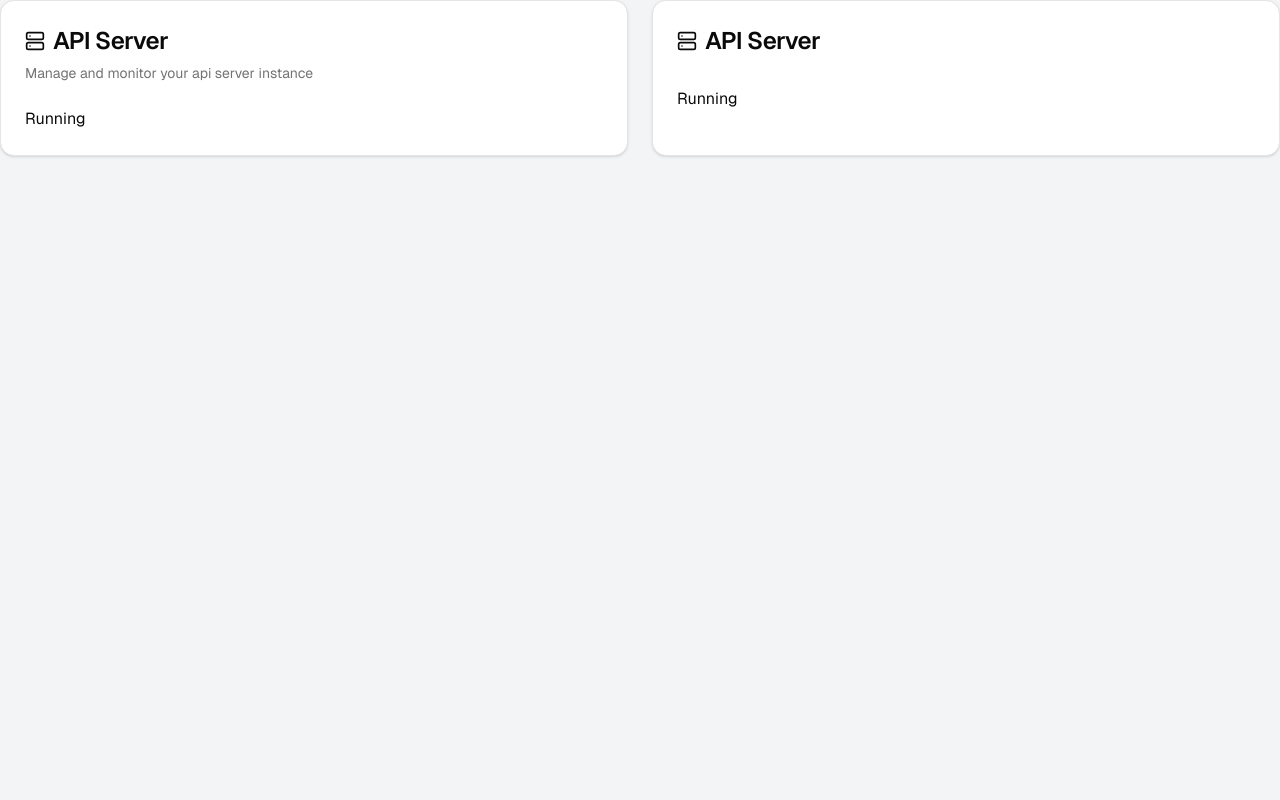
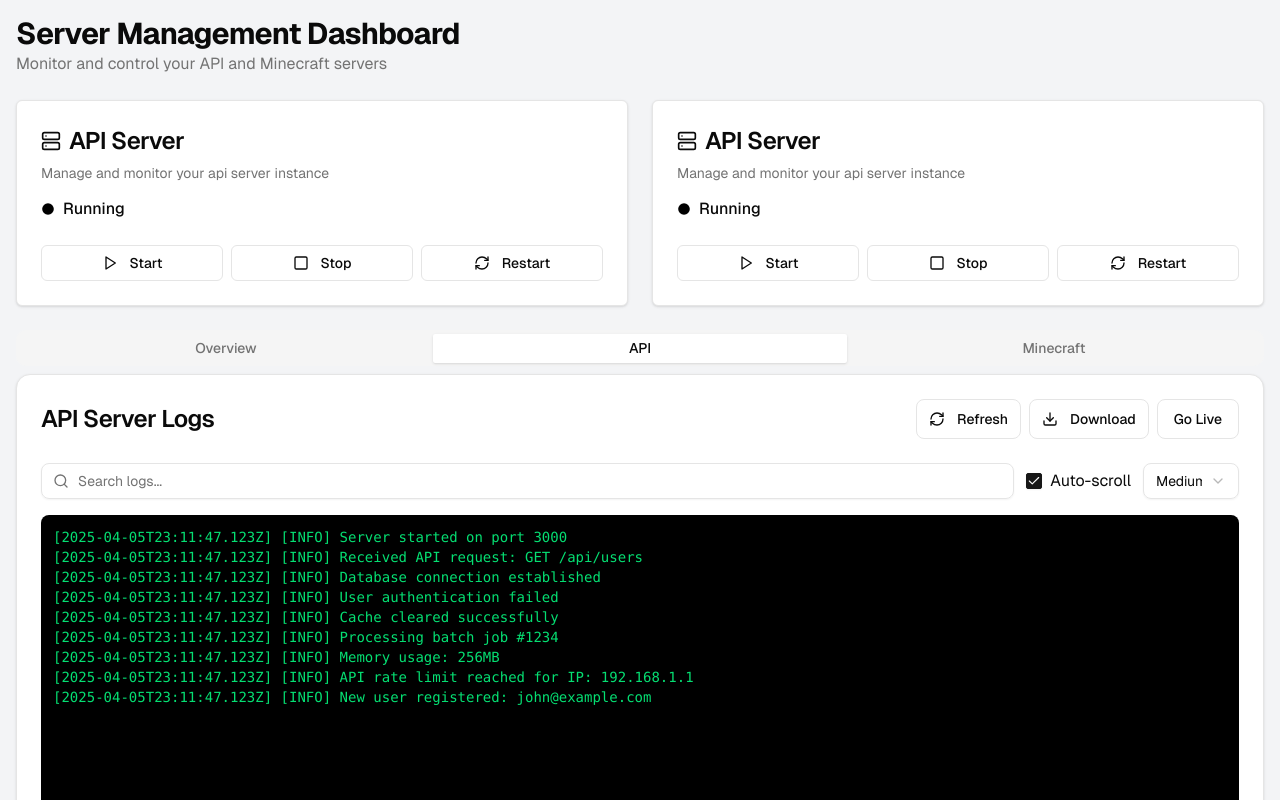
Before and after one commit to JoShMiQueL/MinecraftServerManager, a React (Vite) app: page / in a window 1280 px wide. Shown: the top 800 px of the page. Built offline with nearby package versions, Linux system fonts and the light colour scheme.

Commit message:
feat: implement main app layout and styling

```diff
--- a/src/App.tsx
+++ b/src/App.tsx
@@ -1,34 +1,60 @@
 import "./index.css";
-import { Card, CardContent, CardDescription, CardHeader, CardTitle } from "@/components/ui/card";
-import { Server } from "lucide-react";
+import Card from "@/components/Card";
+import { Tabs, TabsContent, TabsList, TabsTrigger } from "@/components/ui/tabs";
+import LogConsole from "./components/LogConsole";
+import Overview from "./components/Overview";
 
 function App() {
+  const mockAPILogs = [
+    "[2025-04-05T23:11:47.123Z] [INFO] Server started on port 3000",
+    "[2025-04-05T23:11:47.123Z] [INFO] Received API request: GET /api/users",
+    "[2025-04-05T23:11:47.123Z] [INFO] Database connection established",
+    "[2025-04-05T23:11:47.123Z] [INFO] User authentication failed",
+    "[2025-04-05T23:11:47.123Z] [INFO] Cache cleared successfully",
+    "[2025-04-05T23:11:47.123Z] [INFO] Processing batch job #1234",
+    "[2025-04-05T23:11:47.123Z] [INFO] Memory usage: 256MB",
+    "[2025-04-05T23:11:47.123Z] [INFO] API rate limit reached for IP: 192.168.1.1",
+    "[2025-04-05T23:11:47.123Z] [INFO] New user registered: john@example.com",
+  ];
+  const mockMinecraftLogs = [
+    "[2025-04-05T23:11:47.123Z] [INFO] Server started on port 25565",
+    "[2025-04-05T23:11:47.123Z] [INFO] Player joined: john",
+    "[2025-04-05T23:11:47.123Z] [INFO] Player left: john",
+    "[2025-04-05T23:11:47.123Z] [INFO] Server stopped",
+  ];
   return (
     <main className="bg-background min-h-screen text-[oklch(95%_0_0)]">
-      <div className="grid grid-cols-1 md:grid-cols-2 gap-6">
-        <Card className="font-[Geist_Sans]">
-          <CardHeader>
-            <CardTitle className="text-2xl tracking-tight flex items-center gap-2">
-              <Server size={20} />
-              API Server
-            </CardTitle>
-            <CardDescription>Manage and monitor your api server instance</CardDescription>
-          </CardHeader>
-          <CardContent>
-            <p>Running</p>
-          </CardContent>
-        </Card>
-        <Card className="font-[Geist_Sans]">
-          <CardHeader>
-            <CardTitle className="text-2xl tracking-tight flex items-center gap-2">
-              <Server size={20} />
-              API Server
-            </CardTitle>
-          </CardHeader>
-          <CardContent>
-            <p>Running</p>
-          </CardContent>
-        </Card>
+      <div className="p-4">
+        <div className="flex justify-between">
+          <div>
+            <h1 className="text-3xl font-bold tracking-tight text-foreground">
+              Server Management Dashboard
+            </h1>
+            <p className="text-muted-foreground">
+              Monitor and control your API and Minecraft servers
+            </p>
+          </div>
+        </div>
+        <div className="grid grid-cols-1 md:grid-cols-2 gap-6 mt-6">
+          <Card />
+          <Card />
+        </div>
+        <Tabs defaultValue="api" className="mt-6">
+          <TabsList className="grid w-full grid-cols-3">
+            <TabsTrigger value="overview">Overview</TabsTrigger>
+            <TabsTrigger value="api">API</TabsTrigger>
+            <TabsTrigger value="minecraft">Minecraft</TabsTrigger>
+          </TabsList>
+          <TabsContent value="overview">
+            <Overview />
+          </TabsContent>
+          <TabsContent value="api">
+            <LogConsole title="API Server Logs" logs={mockAPILogs} />
+          </TabsContent>
+          <TabsContent value="minecraft">
+            <LogConsole title="Minecraft Server Logs" logs={mockMinecraftLogs} />
+          </TabsContent>
+        </Tabs>
       </div>
     </main>
   );
--- a/src/index.css
+++ b/src/index.css
@@ -121,5 +121,6 @@
   }
   body {
     @apply bg-background text-foreground;
+    @apply font-[Geist_Sans];
   }
 }
```
